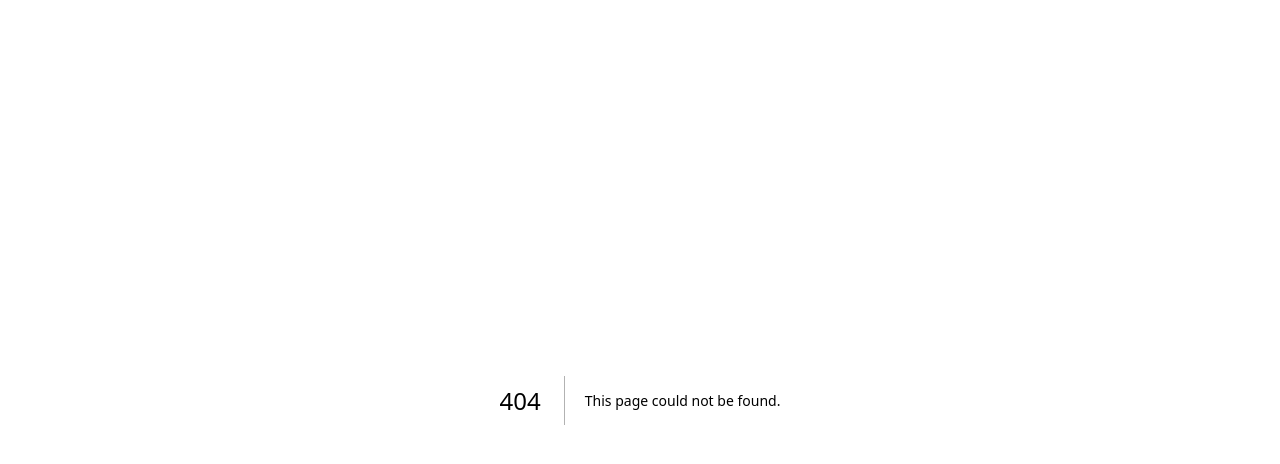
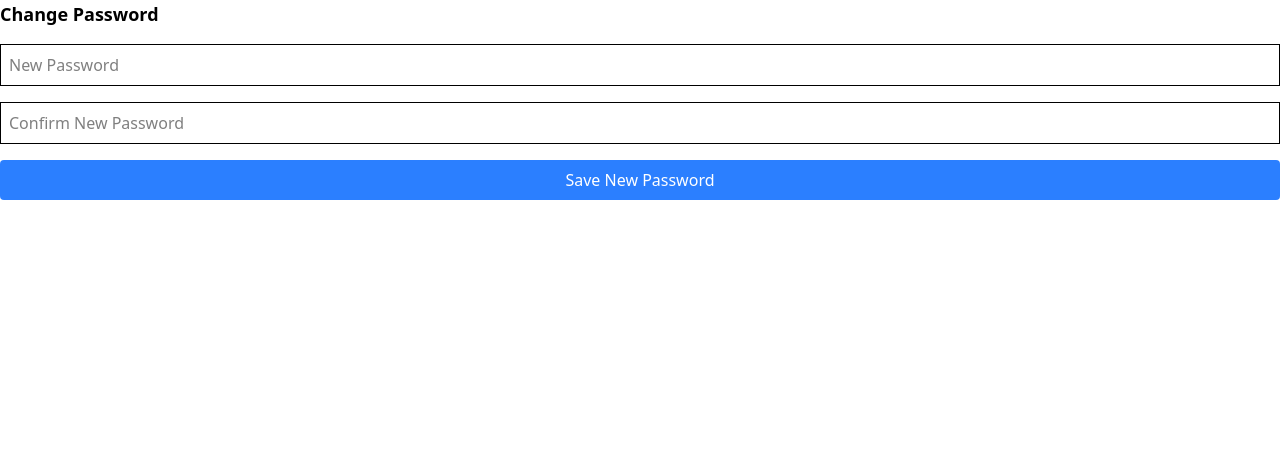
Before and after one commit to ArthurKunz/student-connect, a Next.js app: page /forgot-password in a window 1280 px wide. Before the commit this address had no page. Shown: the top 464 px of the page. Built offline with nearby package versions, Linux system fonts and the light colour scheme; no server answers.

Commit message:
fix(forgot-password in signin): forgot-password-email in signin redirected to 404, so I had to create forgot-password/page.tsx for routing, change the redirect in callback/route.ts to forgot-password and change the redirect in supabase/authentication/email/reset-password to forgot-password

```diff
--- a/app/(auth)/callback/route.ts
+++ b/app/(auth)/callback/route.ts
@@ -32,7 +32,7 @@ export async function GET(request: Request) {
         if (error) alert(error.message)
 
         return NextResponse.redirect(
-            `${requestUrl.origin}/login?step=reset-password`
+            `${requestUrl.origin}/forgot-password`
         )
     }
 
--- /dev/null
+++ b/app/(auth)/forgot-password/page.tsx
@@ -0,0 +1,5 @@
+import ChangePasswordPage from '@/features/settings/change-password'
+
+export default function ResetPasswordPage() {
+  return <ChangePasswordPage />
+}
```
